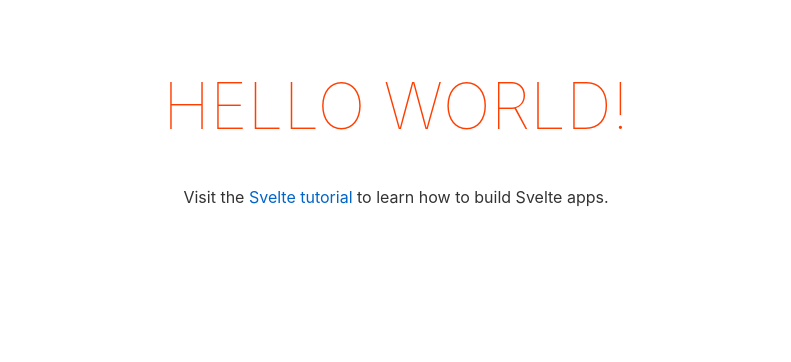
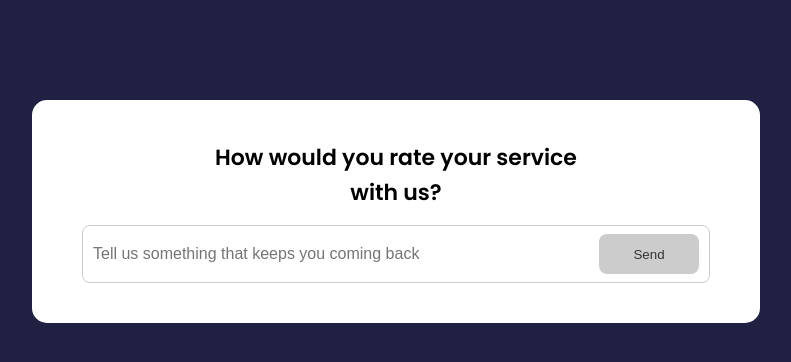
Before and after one commit to elvis-ndubuisi/svelte_feedback_app, a Svelte app: page / in a window 1280 px wide. Shown: the top 362 px of the page, without its empty margins (244-1035 px from the left). Built offline with nearby package versions, Linux system fonts and the light colour scheme.

Commit message:
svelte page.

```diff
--- a/public/global.css
+++ b/public/global.css
@@ -1,63 +1,24 @@
-html, body {
-	position: relative;
-	width: 100%;
-	height: 100%;
+@import url("https://fonts.googleapis.com/css2?family=Poppins:wght@400;600;700&display=swap");
+
+* {
+  box-sizing: border-box;
+  margin: 0;
+  padding: 0;
 }
 
 body {
-	color: #333;
-	margin: 0;
-	padding: 8px;
-	box-sizing: border-box;
-	font-family: -apple-system, BlinkMacSystemFont, "Segoe UI", Roboto, Oxygen-Sans, Ubuntu, Cantarell, "Helvetica Neue", sans-serif;
+  font-family: "Poppins", sans-serif;
+  background-color: #202142;
+  line-height: 1.6;
+  color: #fff;
 }
 
-a {
-	color: rgb(0,100,200);
-	text-decoration: none;
+ul {
+  list-style: none;
 }
 
-a:hover {
-	text-decoration: underline;
+.container {
+  max-width: 768px;
+  margin: 100px auto;
+  padding: 0 20px;
 }
-
-a:visited {
-	color: rgb(0,80,160);
-}
-
-label {
-	display: block;
-}
-
-input, button, select, textarea {
-	font-family: inherit;
-	font-size: inherit;
-	-webkit-padding: 0.4em 0;
-	padding: 0.4em;
-	margin: 0 0 0.5em 0;
-	box-sizing: border-box;
-	border: 1px solid #ccc;
-	border-radius: 2px;
-}
-
-input:disabled {
-	color: #ccc;
-}
-
-button {
-	color: #333;
-	background-color: #f4f4f4;
-	outline: none;
-}
-
-button:disabled {
-	color: #999;
-}
-
-button:not(:disabled):active {
-	background-color: #ddd;
-}
-
-button:focus {
-	border-color: #666;
-}
--- a/public/index.html
+++ b/public/index.html
@@ -1,18 +1,17 @@
 <!DOCTYPE html>
 <html lang="en">
-<head>
-	<meta charset='utf-8'>
-	<meta name='viewport' content='width=device-width,initial-scale=1'>
+  <head>
+    <meta charset="utf-8" />
+    <meta name="viewport" content="width=device-width,initial-scale=1" />
 
-	<title>Svelte app</title>
+    <title>Feedback</title>
 
-	<link rel='icon' type='image/png' href='/favicon.png'>
-	<link rel='stylesheet' href='/global.css'>
-	<link rel='stylesheet' href='/build/bundle.css'>
+    <link rel="icon" type="image/png" href="/favicon.png" />
+    <link rel="stylesheet" href="/global.css" />
+    <link rel="stylesheet" href="/build/bundle.css" />
 
-	<script defer src='/build/bundle.js'></script>
-</head>
+    <script defer src="/build/bundle.js"></script>
+  </head>
 
-<body>
-</body>
+  <body></body>
 </html>
--- a/src/App.svelte
+++ b/src/App.svelte
@@ -1,30 +1,37 @@
 <script>
-	export let name;
+	import FeedbackList from './components/FeedbackList.svelte';
+	import FeedbackStats from './components/FeedbackStats.svelte';
+	import FeedbackForm from './components/FeedbackForm.svelte';
+	let feedback = [
+		{
+			id: 1,
+			rating: 10,
+			text: 'Lorem ipsum dolor sit amet consectetur adipisicing elit. consequuntur vel vitae commodi alias voluptatem est voluptatum ipsa quae.',
+		},
+		{
+			id: 2,
+			rating: 9,
+			text: 'Lorem ipsum dolor sit amet consectetur adipisicing elit. consequuntur vel vitae commodi alias voluptatem est voluptatum ipsa quae.',
+		},
+		{
+			id: 3,
+			rating: 8,
+			text: 'Lorem ipsum dolor sit amet consectetur adipisicing elit. consequuntur vel vitae commodi alias voluptatem est voluptatum ipsa quae.',
+		}
+	];
+
+	$: count = feedback.length;
+	$: average = feedback.reduce((prev, {rating})=> {return prev + rating}, 0) / feedback.length;
+
+	const deleteFeedback = (e)=>{
+		const itemId = e.detail;
+		feedback = feedback.filter((item)=>{ return item.id != itemId});
+		console.log(feedback);
+	}
 </script>
 
-<main>
-	<h1>Hello {name}!</h1>
-	<p>Visit the <a href="https://svelte.dev/tutorial">Svelte tutorial</a> to learn how to build Svelte apps.</p>
+<main class="container">
+	<FeedbackForm/>
+	<FeedbackStats {count} {average}/>
+	<FeedbackList {feedback} on:delete-feedback={deleteFeedback}/>
 </main>
-
-<style>
-	main {
-		text-align: center;
-		padding: 1em;
-		max-width: 240px;
-		margin: 0 auto;
-	}
-
-	h1 {
-		color: #ff3e00;
-		text-transform: uppercase;
-		font-size: 4em;
-		font-weight: 100;
-	}
-
-	@media (min-width: 640px) {
-		main {
-			max-width: none;
-		}
-	}
-</style>
--- /dev/null
+++ b/src/components/Button.svelte
@@ -0,0 +1,38 @@
+<script>
+    export let style = "primary";
+    export let type = 'button';
+    export let disabled = false;
+</script>
+
+<button {type} {disabled} class={style}><slot></slot></button>
+
+<style>
+    button {
+      color: #fff;
+      border: 0;
+      border-radius: 8px;
+      color: #fff;
+      width: 100px;
+      height: 40px;
+      cursor: pointer;
+    }
+    .primary {
+      background-color: #202142;
+    }
+    .secondary {
+      background: #ff6a95;
+    }
+    button:hover {
+      transform: scale(0.98);
+      opacity: 0.9;
+    }
+    button:disabled{
+      background-color: #cccccc;
+      color: #333;
+      cursor:auto;
+    }
+    button:disabled:hover{
+      transform:scale(1);
+      opacity: 1;
+    }
+  </style>
--- /dev/null
+++ b/src/components/Card.svelte
@@ -0,0 +1,14 @@
+<div class="card">
+    <slot></slot>
+</div>
+
+<style>
+    .card {
+        background-color: #fff;
+        border-radius: 15px;
+        padding: 40px 50px;
+        margin: 20px 0;
+        position: relative;
+        color: black;
+    }
+</style>
--- /dev/null
+++ b/src/components/FeedbackForm.svelte
@@ -0,0 +1,57 @@
+<script>
+    import Card from './Card.svelte';
+    import Button from './Button.svelte';
+
+    let text = "";
+    let btnDisabled = true;
+</script>
+
+<Card>
+    <header><h2>How would you rate your service with us?</h2></header>
+    <form>
+        <!-- <RatingSelect on:rating-select={handleSelect} /> -->
+        <div class="input-group">
+          <input type="text" on:input={handleInput} bind:value = {text} placeholder="Tell us something that keeps you coming back">
+          <Button disabled={btnDisabled} type="submit">Send</Button>
+        </div>
+        <!-- {#if message}
+          <div class="message">
+            {message}
+          </div>
+        {/if} -->
+      </form>
+</Card>
+
+
+<style>
+    header {
+      max-width: 400px;
+      margin: auto;
+    }
+    header h2 {
+      font-size: 22px;
+      font-weight: 600;
+      text-align: center;
+    }
+    .input-group {
+      display: flex;
+      flex-direction: row;
+      border: 1px solid #ccc;
+      padding: 8px 10px;
+      border-radius: 8px;
+      margin-top: 15px;
+    }
+    input {
+      flex-grow: 2;
+      border: none;
+      font-size: 16px;
+    }
+    input:focus {
+      outline: none;
+    }
+    .message{
+      padding-top: 10px;
+      text-align: center;
+      color: rebeccapurple;
+    }
+  </style>
--- /dev/null
+++ b/src/components/FeedbackItem.svelte
@@ -0,0 +1,42 @@
+<script>
+    import {createEventDispatcher} from 'svelte';
+    import Card from './Card.svelte';
+    export let item;
+
+    const dispatch = createEventDispatcher();
+
+    const handleDelete =(itemId)=>{
+        dispatch('delete-feedback',itemId);
+    }
+</script>
+
+<Card>
+    <div class="num-display">{item.rating}</div>
+    <button class="close" on:click={()=>handleDelete(item.id)}>X</button>
+    <p class="text-display">{item.text}</p>
+</Card>
+
+<style>
+    .num-display {
+      position: absolute;
+      top: -10px;
+      left: -10px;
+      width: 50px;
+      height: 50px;
+      background: #ff6a95;
+      color: #fff;
+      border: 1px #eee solid;
+      border-radius: 50%;
+      padding: 10px;
+      text-align: center;
+      font-size: 19px;
+    }
+    .close {
+      position: absolute;
+      top: 10px;
+      right: 20px;
+      cursor: pointer;
+      background: none;
+      border: none;
+    }
+  </style>
--- /dev/null
+++ b/src/components/FeedbackList.svelte
@@ -0,0 +1,8 @@
+<script>
+    import FeedbackItem from './FeedbackItem.svelte';
+    export let feedback = [];
+</script>
+
+{#each feedback as fb (fb.id)}
+    <FeedbackItem item={fb} on:delete-feedback/>
+{/each}
--- /dev/null
+++ b/src/components/FeedbackStats.svelte
@@ -0,0 +1,17 @@
+<script>
+    export let count;
+    export let average;
+</script>
+
+<div class="feedback-stats">
+    <h4>{count} Reviews</h4>
+    <h4>Rating Average: {average}</h4>
+</div>
+
+<style>
+    .feedback-stats {
+        display: flex;
+        justify-content: space-between;
+        align-items: center;
+    }
+</style>
--- a/src/main.js
+++ b/src/main.js
@@ -1,10 +1,7 @@
-import App from './App.svelte';
+import App from "./App.svelte";
 
 const app = new App({
-	target: document.body,
-	props: {
-		name: 'world'
-	}
+  target: document.body,
 });
 
 export default app;
```
